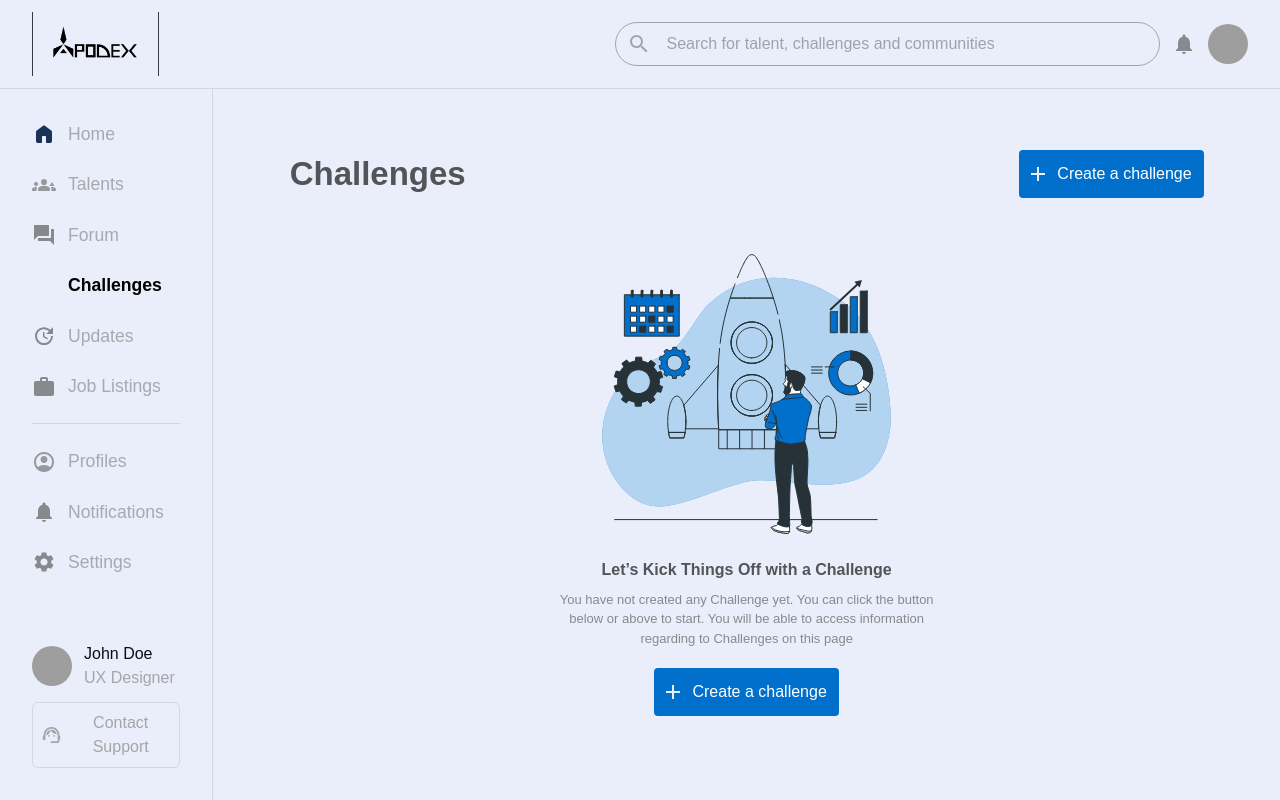
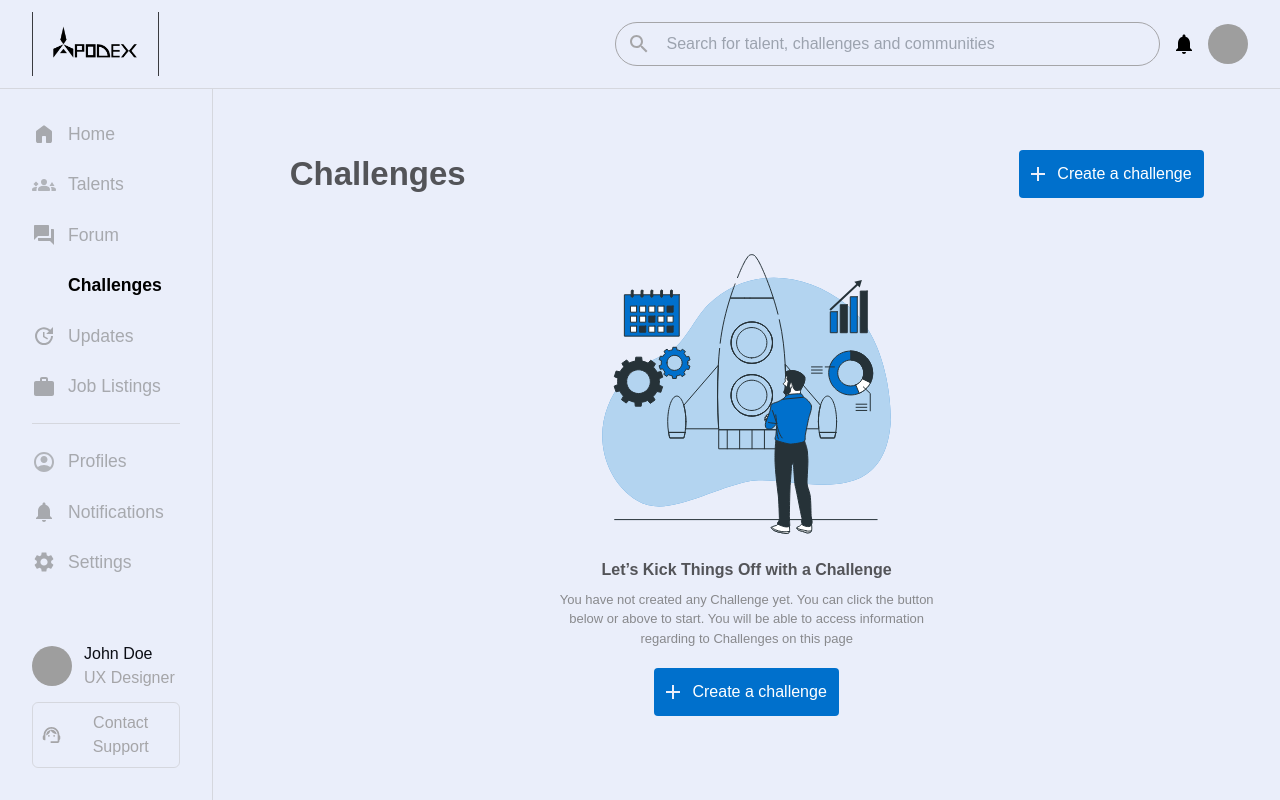
Before and after one commit to gdscuniuyoorg/apodex_frontend_new, a Next.js app: page /dashboard/challenges in a window 1280 px wide. Built offline with nearby package versions, Linux system fonts and the light colour scheme; no server answers; grey boxes are pictures that could not be loaded; a web font is replaced by a local one.

Commit message:
docs:     fill set to currentColor

```diff
--- a/components/Icons/ForumIcon.tsx
+++ b/components/Icons/ForumIcon.tsx
@@ -12,7 +12,7 @@ const ForumIcon = (props: any) => {
       <g clipPath="url(#clip0_771_67)">
         <path
           d="M21 6H19V15H6V17C6 17.55 6.45 18 7 18H18L22 22V7C22 6.45 21.55 6 21 6ZM17 12V3C17 2.45 16.55 2 16 2H3C2.45 2 2 2.45 2 3V17L6 13H16C16.55 13 17 12.55 17 12Z"
-      fill="#88898C"
+          fill="currentColor"
         />
       </g>
       <defs>
--- a/components/Icons/HomeIcon.tsx
+++ b/components/Icons/HomeIcon.tsx
@@ -10,7 +10,7 @@ const HomeIcon = (props: any) => {
 >
   <path
     d="M0.000610352 15.9995V6.99951C0.000610352 6.68285 0.0714437 6.38284 0.21311 6.09951C0.354777 5.81618 0.55061 5.58285 0.80061 5.39951L6.80061 0.899512C7.15061 0.632845 7.55061 0.499512 8.00061 0.499512C8.45061 0.499512 8.85061 0.632845 9.20061 0.899512L15.2006 5.39951C15.4506 5.58285 15.6464 5.81618 15.7881 6.09951C15.9298 6.38284 16.0006 6.68285 16.0006 6.99951V15.9995C16.0006 16.5495 15.8048 17.0203 15.4131 17.412C15.0214 17.8037 14.5506 17.9995 14.0006 17.9995H11.0006C10.7173 17.9995 10.4798 17.9037 10.2881 17.712C10.0964 17.5203 10.0006 17.2828 10.0006 16.9995V11.9995C10.0006 11.7162 9.90478 11.4787 9.71311 11.287C9.52144 11.0953 9.28394 10.9995 9.00061 10.9995H7.00061C6.71728 10.9995 6.47978 11.0953 6.28811 11.287C6.09644 11.4787 6.00061 11.7162 6.00061 11.9995V16.9995C6.00061 17.2828 5.90478 17.5203 5.71311 17.712C5.52144 17.9037 5.28394 17.9995 5.00061 17.9995H2.00061C1.45061 17.9995 0.979777 17.8037 0.58811 17.412C0.196444 17.0203 0.000610352 16.5495 0.000610352 15.9995Z"
-    fill="#1A3256"
+    fill="currentColor"
   />
 </svg>
   );
--- a/components/Icons/JobListingIcon.tsx
+++ b/components/Icons/JobListingIcon.tsx
@@ -10,7 +10,7 @@ const JobListingIcon = (props: any) => {
     >
       <path
         d="M18 4H14V2C14 0.89 13.11 0 12 0H8C6.89 0 6 0.89 6 2V4H2C0.89 4 0.00999999 4.89 0.00999999 6L0 17C0 18.11 0.89 19 2 19H18C19.11 19 20 18.11 20 17V6C20 4.89 19.11 4 18 4ZM12 4H8V2H12V4Z"
-        fill="#88898C"
+        fill="currentColor"
       />
     </svg>
   );
--- a/components/Icons/NotificationsIcon.tsx
+++ b/components/Icons/NotificationsIcon.tsx
@@ -10,7 +10,7 @@ const NotificationsIcon = (props: any) => {
     >
       <path
         d="M12 22C13.1 22 14 21.1 14 20H10C10 21.1 10.89 22 12 22ZM18 16V11C18 7.93 16.36 5.36 13.5 4.68V4C13.5 3.17 12.83 2.5 12 2.5C11.17 2.5 10.5 3.17 10.5 4V4.68C7.63 5.36 6 7.92 6 11V16L4 18V19H20V18L18 16Z"
-        fill="#88898C"
+        fill="currentColor"
       />
     </svg>
   );
--- a/components/Icons/ProfileIcon.tsx
+++ b/components/Icons/ProfileIcon.tsx
@@ -21,11 +21,10 @@ const ProfileIcon = (props: any) => {
       <g mask="url(#mask0_771_180)">
         <path
           d="M5.85 17.1C6.7 16.45 7.65 15.9375 8.7 15.5625C9.75 15.1875 10.85 15 12 15C13.15 15 14.25 15.1875 15.3 15.5625C16.35 15.9375 17.3 16.45 18.15 17.1C18.7333 16.4167 19.1875 15.6417 19.5125 14.775C19.8375 13.9083 20 12.9833 20 12C20 9.78333 19.2208 7.89583 17.6625 6.3375C16.1042 4.77917 14.2167 4 12 4C9.78333 4 7.89583 4.77917 6.3375 6.3375C4.77917 7.89583 4 9.78333 4 12C4 12.9833 4.1625 13.9083 4.4875 14.775C4.8125 15.6417 5.26667 16.4167 5.85 17.1ZM12 13C11.0167 13 10.1875 12.6625 9.5125 11.9875C8.8375 11.3125 8.5 10.4833 8.5 9.5C8.5 8.51667 8.8375 7.6875 9.5125 7.0125C10.1875 6.3375 11.0167 6 12 6C12.9833 6 13.8125 6.3375 14.4875 7.0125C15.1625 7.6875 15.5 8.51667 15.5 9.5C15.5 10.4833 15.1625 11.3125 14.4875 11.9875C13.8125 12.6625 12.9833 13 12 13ZM12 22C10.6167 22 9.31667 21.7375 8.1 21.2125C6.88333 20.6875 5.825 19.975 4.925 19.075C4.025 18.175 3.3125 17.1167 2.7875 15.9C2.2625 14.6833 2 13.3833 2 12C2 10.6167 2.2625 9.31667 2.7875 8.1C3.3125 6.88333 4.025 5.825 4.925 4.925C5.825 4.025 6.88333 3.3125 8.1 2.7875C9.31667 2.2625 10.6167 2 12 2C13.3833 2 14.6833 2.2625 15.9 2.7875C17.1167 3.3125 18.175 4.025 19.075 4.925C19.975 5.825 20.6875 6.88333 21.2125 8.1C21.7375 9.31667 22 10.6167 22 12C22 13.3833 21.7375 14.6833 21.2125 15.9C20.6875 17.1167 19.975 18.175 19.075 19.075C18.175 19.975 17.1167 20.6875 15.9 21.2125C14.6833 21.7375 13.3833 22 12 22Z"
-      fill="#88898C"
+          fill="currentColor"
         />
       </g>
     </svg>
-
   );
 };
 
--- a/components/Icons/SettingsIcon.tsx
+++ b/components/Icons/SettingsIcon.tsx
@@ -10,7 +10,7 @@ const SettingsIcon = (props: any) => {
     >
       <path
         d="M19.14 12.9399C19.18 12.6399 19.2 12.3299 19.2 11.9999C19.2 11.6799 19.18 11.3599 19.13 11.0599L21.16 9.4799C21.34 9.3399 21.39 9.0699 21.28 8.8699L19.36 5.5499C19.24 5.3299 18.99 5.2599 18.77 5.3299L16.38 6.2899C15.88 5.9099 15.35 5.5899 14.76 5.3499L14.4 2.8099C14.36 2.5699 14.16 2.3999 13.92 2.3999H10.08C9.83999 2.3999 9.64999 2.5699 9.60999 2.8099L9.24999 5.3499C8.65999 5.5899 8.11999 5.9199 7.62999 6.2899L5.23999 5.3299C5.01999 5.2499 4.76999 5.3299 4.64999 5.5499L2.73999 8.8699C2.61999 9.0799 2.65999 9.3399 2.85999 9.4799L4.88999 11.0599C4.83999 11.3599 4.79999 11.6899 4.79999 11.9999C4.79999 12.3099 4.81999 12.6399 4.86999 12.9399L2.83999 14.5199C2.65999 14.6599 2.60999 14.9299 2.71999 15.1299L4.63999 18.4499C4.75999 18.6699 5.00999 18.7399 5.22999 18.6699L7.61999 17.7099C8.11999 18.0899 8.64999 18.4099 9.23999 18.6499L9.59999 21.1899C9.64999 21.4299 9.83999 21.5999 10.08 21.5999H13.92C14.16 21.5999 14.36 21.4299 14.39 21.1899L14.75 18.6499C15.34 18.4099 15.88 18.0899 16.37 17.7099L18.76 18.6699C18.98 18.7499 19.23 18.6699 19.35 18.4499L21.27 15.1299C21.39 14.9099 21.34 14.6599 21.15 14.5199L19.14 12.9399ZM12 15.5999C10.02 15.5999 8.39999 13.9799 8.39999 11.9999C8.39999 10.0199 10.02 8.3999 12 8.3999C13.98 8.3999 15.6 10.0199 15.6 11.9999C15.6 13.9799 13.98 15.5999 12 15.5999Z"
-        fill="#88898C"
+        fill="currentColor"
       />
     </svg>
   );
--- a/components/Icons/TalentIcon.tsx
+++ b/components/Icons/TalentIcon.tsx
@@ -22,7 +22,7 @@ const TalentIcon = (props: any) => {
       <g mask="url(#mask0_771_502)">
         <path
           d="M4 13.525L6.525 11L4 8.475L1.475 11L4 13.525ZM17.5 13L20 9L22.5 13H17.5ZM12 12C11.1667 12 10.4583 11.7083 9.875 11.125C9.29167 10.5417 9 9.83333 9 9C9 8.15 9.29167 7.4375 9.875 6.8625C10.4583 6.2875 11.1667 6 12 6C12.85 6 13.5625 6.2875 14.1375 6.8625C14.7125 7.4375 15 8.15 15 9C15 9.83333 14.7125 10.5417 14.1375 11.125C13.5625 11.7083 12.85 12 12 12ZM0 17V16.425C0 15.6917 0.370833 15.1042 1.1125 14.6625C1.85417 14.2208 2.81667 14 4 14C4.21667 14 4.425 14.0042 4.625 14.0125C4.825 14.0208 5.01667 14.0417 5.2 14.075C4.96667 14.4083 4.79167 14.7667 4.675 15.15C4.55833 15.5333 4.5 15.9417 4.5 16.375V18H1C0.716667 18 0.479167 17.9042 0.2875 17.7125C0.0958333 17.5208 0 17.2833 0 17ZM6 17V16.375C6 15.2917 6.55417 14.4167 7.6625 13.75C8.77083 13.0833 10.2167 12.75 12 12.75C13.8 12.75 15.25 13.0833 16.35 13.75C17.45 14.4167 18 15.2917 18 16.375V17C18 17.2833 17.9042 17.5208 17.7125 17.7125C17.5208 17.9042 17.2833 18 17 18H7C6.71667 18 6.47917 17.9042 6.2875 17.7125C6.09583 17.5208 6 17.2833 6 17ZM20 14C21.2 14 22.1667 14.2208 22.9 14.6625C23.6333 15.1042 24 15.6917 24 16.425V17C24 17.2833 23.9042 17.5208 23.7125 17.7125C23.5208 17.9042 23.2833 18 23 18H19.5V16.375C19.5 15.9417 19.4458 15.5333 19.3375 15.15C19.2292 14.7667 19.0667 14.4083 18.85 14.075C19.0333 14.0417 19.2208 14.0208 19.4125 14.0125C19.6042 14.0042 19.8 14 20 14Z"
-          fill="#88898C"
+          fill="currentColor"
         />
       </g>
     </svg>
--- a/components/Icons/UpdatesIcon.tsx
+++ b/components/Icons/UpdatesIcon.tsx
@@ -12,7 +12,7 @@ const UpdatesIcon = (props: any) => {
     >
       <path
         d="M18 7.12H11.22L13.96 4.3C11.23 1.6 6.81 1.5 4.08 4.2C1.35 6.91 1.35 11.28 4.08 13.99C6.81 16.7 11.23 16.7 13.96 13.99C15.32 12.65 16 11.08 16 9.1H18C18 11.08 17.12 13.65 15.36 15.39C11.85 18.87 6.15 18.87 2.64 15.39C-0.859996 11.92 -0.889996 6.28 2.62 2.81C6.13 -0.66 11.76 -0.66 15.27 2.81L18 0V7.12ZM9.5 5V9.25L13 11.33L12.28 12.54L8 10V5H9.5Z"
-        fill="#88898C"
+        fill="currentColor"
       />
     </svg>
   );
```
Lines whose indentation alone changed are shown as unchanged.
